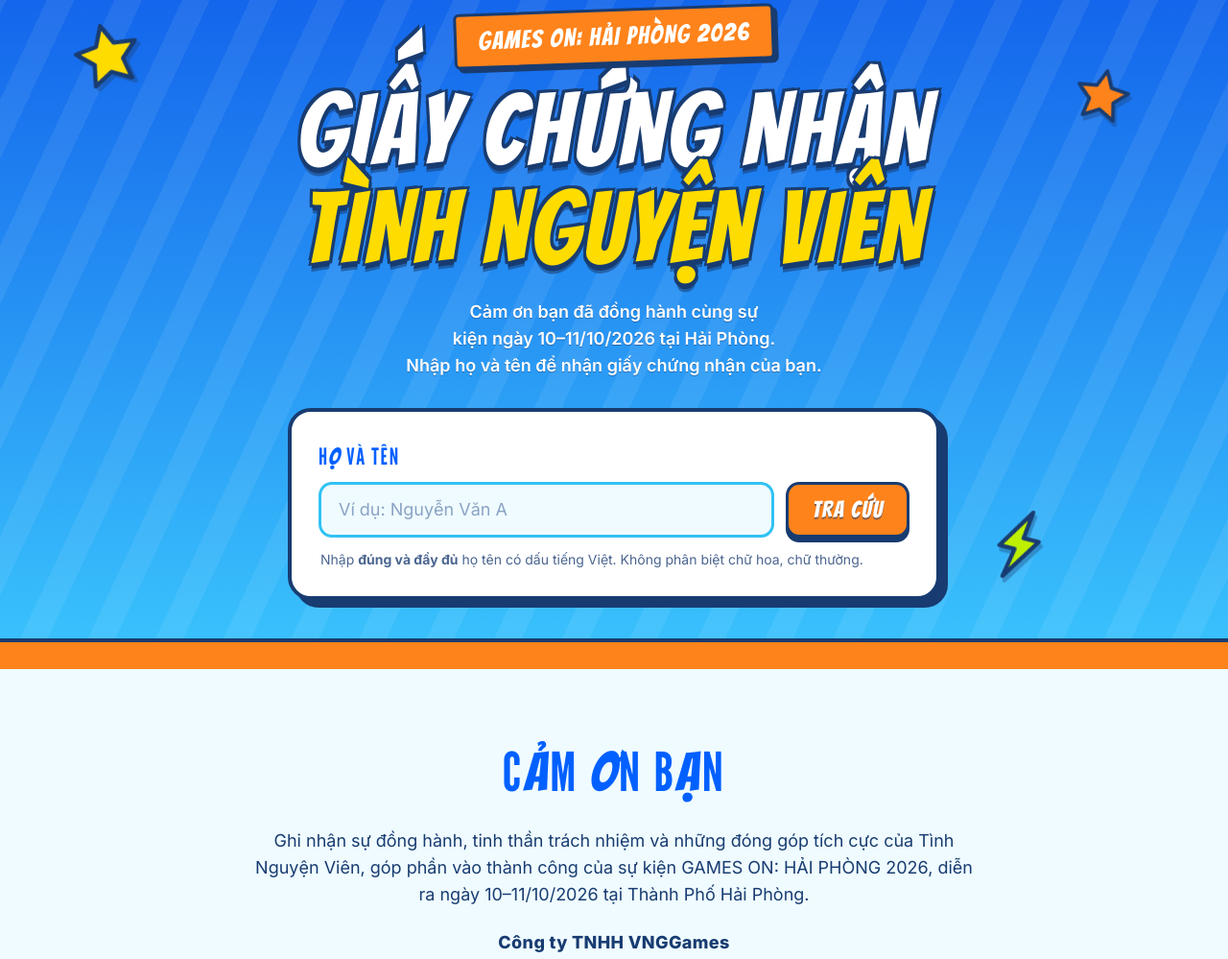
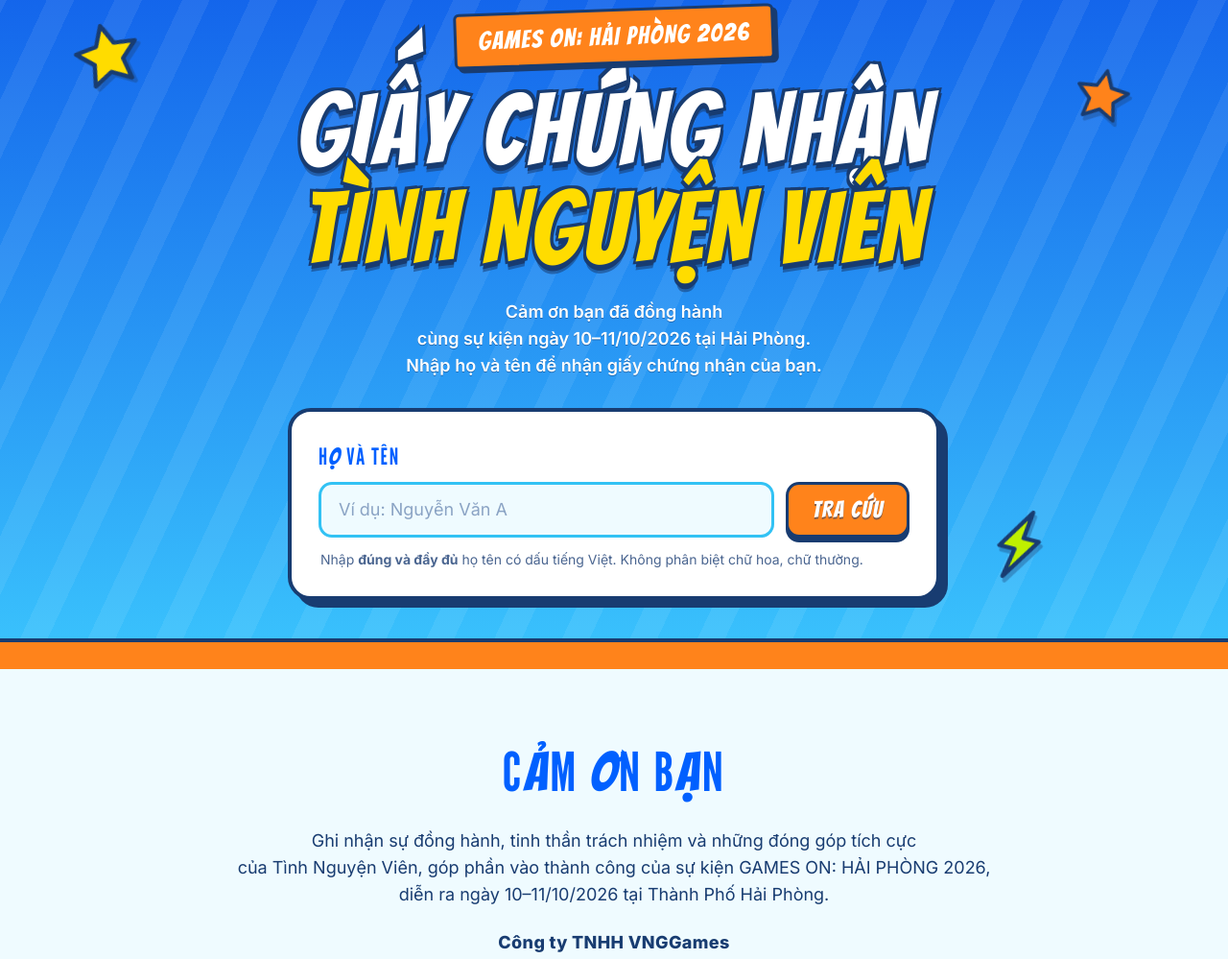
Before and after one commit to thamtunhut/gameson-certificate, a plain HTML site: page index.html in a window 1280 px wide. Shown: the part 115-1114 px from the top of the page at 96% size. Drawn offline with nearby package versions, Linux system fonts and the light colour scheme.

Commit message:
Add certificate lookup site

```diff
--- a/assets/css/style.css
+++ b/assets/css/style.css
@@ -12,7 +12,7 @@
 body{margin:0;font-family:var(--font-body);color:var(--ink);background:var(--paper);line-height:1.55;-webkit-font-smoothing:antialiased}
 img{max-width:100%;display:block}
 .wrap{width:min(1220px,100% - 32px);margin-inline:auto}
-.wrap--narrow{width:min(760px,100% - 32px)}
+.wrap--thanks{width:min(940px,100% - 32px)}
 
 /* Header */
 .topbar{position:sticky;top:0;z-index:20;height:calc(var(--nav-h) + 2px);background:#fff;border-bottom:2px solid var(--lime)}
@@ -41,9 +41,7 @@
   font-size:clamp(44px,9.2vw,104px);color:#fff;
   text-shadow:-3px -3px 0 var(--ink),3px -3px 0 var(--ink),-3px 3px 0 var(--ink),3px 3px 0 var(--ink),0 6px 0 var(--ink),0 9px 0 rgba(24,60,113,.55)}
 .title span{display:block;color:var(--yellow)}
-.lead{text-wrap:balance;max-width:640px;margin:22px auto 30px;font-size:clamp(15px,2.4vw,18px);font-weight:600;text-shadow:0 1px 0 rgba(24,60,113,.5)}
-.br-d{display:none}
-@media (min-width:700px){.br-d{display:inline}}
+.lead{text-wrap:pretty;max-width:820px;margin:22px auto 30px;font-size:clamp(15px,2.4vw,18px);font-weight:600;text-shadow:0 1px 0 rgba(24,60,113,.5)}
 
 .card{max-width:680px;margin-inline:auto;padding:28px;text-align:left;color:var(--ink);background:#fff;border:4px solid var(--ink);border-radius:24px;box-shadow:8px 8px 0 var(--ink)}
 .card__label{display:block;margin-bottom:8px;font-family:var(--font-display);font-size:24px;letter-spacing:.06em;color:var(--blue)}
@@ -91,7 +89,7 @@
 /* Cảm ơn */
 .thanks{padding:64px 0 72px;text-align:center;background:var(--paper)}
 .thanks h2{margin:0 0 14px;font-family:var(--font-display);font-weight:400;font-size:clamp(36px,6vw,56px);letter-spacing:.05em;color:var(--blue)}
-.thanks p{margin:0 auto;font-size:clamp(16px,2.4vw,18px)}
+.thanks p{margin:0 auto;font-size:clamp(16px,2.4vw,18px);text-wrap:pretty}
 .thanks .sign{margin-top:22px;font-weight:800;letter-spacing:.02em}
 
 /* Footer */
@@ -105,3 +103,11 @@
   .btn--go{width:100%}
   .topbar__event img{height:40px}
 }
+
+/* Cụm từ không bị tách giữa chừng (ngày, tên sự kiện, địa danh) */
+.nb{white-space:nowrap}
+
+/* Ngắt dòng có chủ đích: trên màn rộng mỗi cụm là một dòng; trên mobile thì tự xuống dòng bình thường */
+@media (min-width:980px){
+  .lead .ln,.thanks__text .ln{display:block;white-space:nowrap}
+}
--- a/index.html
+++ b/index.html
@@ -42,7 +42,7 @@
       <div class="wrap">
         <p class="ribbon">GAMES ON: HẢI PHÒNG 2026</p>
         <h1 class="title">GIẤY CHỨNG NHẬN<span>TÌNH NGUYỆN VIÊN</span></h1>
-        <p class="lead">Cảm ơn bạn đã đồng hành cùng sự kiện ngày 10–11/10/2026 tại Hải Phòng.<br class="br-d"> Nhập họ và tên để nhận giấy chứng nhận của bạn.</p>
+        <p class="lead"><span class="ln">Cảm ơn bạn đã đồng hành</span> <span class="ln">cùng sự kiện ngày <span class="nb">10–11/10/2026</span> <span class="nb">tại Hải Phòng.</span></span> <span class="ln">Nhập họ và tên để nhận giấy chứng nhận của bạn.</span></p>
 
         <form class="card" id="lookup-form" novalidate autocomplete="off">
           <label class="card__label" for="fullname">HỌ VÀ TÊN</label>
@@ -58,9 +58,9 @@
     </section>
 
     <section class="thanks">
-      <div class="wrap wrap--narrow">
+      <div class="wrap wrap--thanks">
         <h2>CẢM ƠN BẠN</h2>
-        <p>Ghi nhận sự đồng hành, tinh thần trách nhiệm và những đóng góp tích cực của Tình Nguyện Viên, góp phần vào thành công của sự kiện GAMES ON: HẢI PHÒNG 2026, diễn ra ngày 10–11/10/2026 tại Thành Phố Hải Phòng.</p>
+        <p class="thanks__text"><span class="ln">Ghi nhận sự đồng hành, tinh thần trách nhiệm và những đóng góp tích cực</span> <span class="ln">của <span class="nb">Tình Nguyện Viên</span>, góp phần vào thành công của sự kiện <span class="nb">GAMES ON: HẢI PHÒNG 2026</span>,</span> <span class="ln">diễn ra ngày <span class="nb">10–11/10/2026</span> tại <span class="nb">Thành Phố Hải Phòng</span>.</span></p>
         <p class="sign">Công ty TNHH VNGGames</p>
       </div>
     </section>
```
